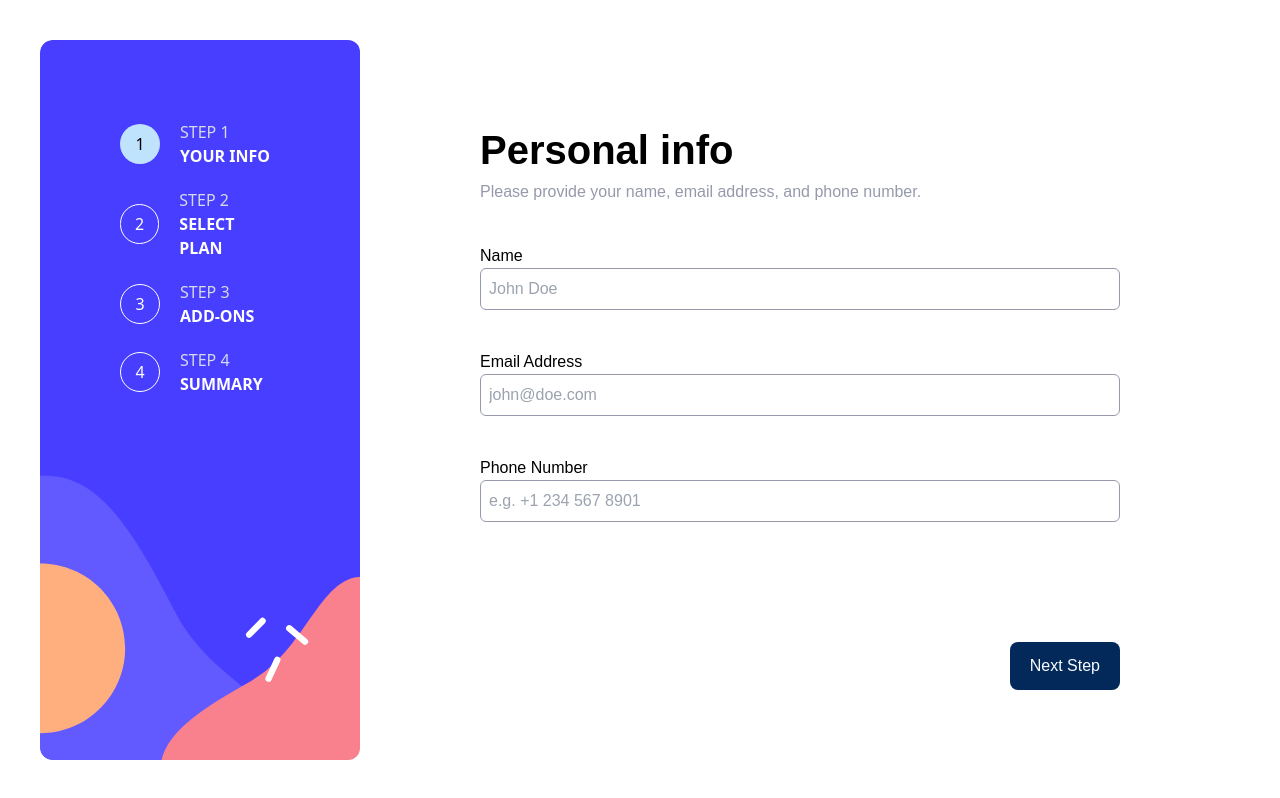
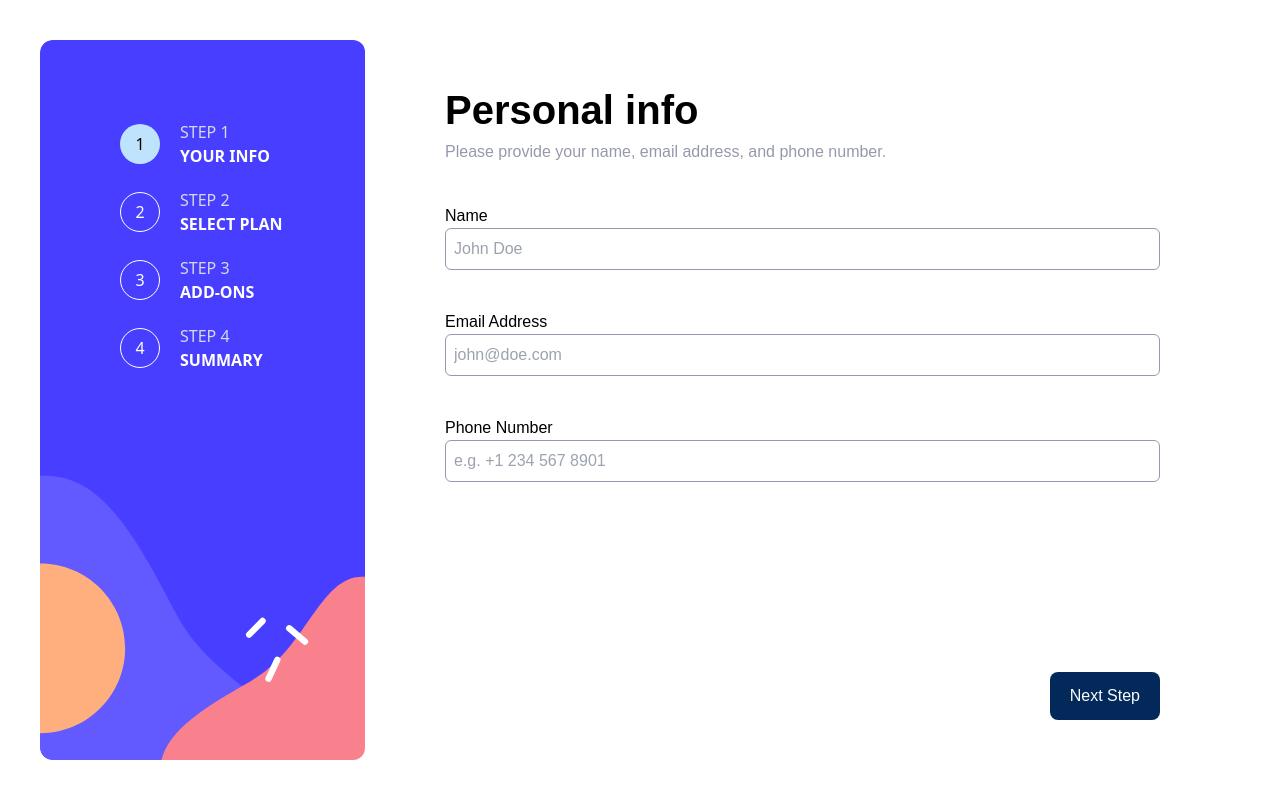
Before and after one commit to camjohnson-code/fe-mentor-multi-page-form, a React (Vite) app: page / in a window 1280 px wide. Built offline with nearby package versions, Linux system fonts and the light colour scheme.

Commit message:
Refactor css

```diff
--- a/src/App.jsx
+++ b/src/App.jsx
@@ -87,7 +87,8 @@ function App() {
           </div>
         </div>
       </aside>
-      {step === 1 ? (
+      <section className='h-100 w-full px-20 py-10'>
+        {step === 1 ? (
         <PersonalInfo
           name={name}
           setName={setName}
@@ -121,6 +122,7 @@ function App() {
       ) : (
         ''
       )}
+      </section>
     </main>
   );
 }
--- a/src/Finishing Up.jsx
+++ b/src/Finishing Up.jsx
@@ -18,7 +18,8 @@ const FinishingUp = ({
     }, 0);
 
   return (
-    <section className='font-ubuntu w-3/5 h-100 pt-20 px-30 flex flex-col items-start'>
+    <section className='font-ubuntu w-full h-full flex flex-col justify-between items-start'>
+      <div className='w-full'>
         <h1 className='text-h1 font-extrabold'>Finishing up</h1>
         <p className='font-thin text-cool-gray'>
           Double-check everything looks OK before confirming.
@@ -62,8 +63,9 @@ const FinishingUp = ({
             }`}</p>
           </div>
         </section>
+      </div>
 
-      <div className='w-full flex justify-between items-center mt-30'>
+      <div className='w-full flex justify-between items-center'>
         <button
           onClick={decreaseStep}
           className='text-cool-gray hover:font-bold'
--- a/src/Personal Info.jsx
+++ b/src/Personal Info.jsx
@@ -14,7 +14,8 @@ const PersonalInfo = ({
   increaseStep,
 }) => {
   return (
-    <section className='font-ubuntu w-full h-100 pt-20 px-30'>
+    <section className='font-ubuntu w-full h-full flex flex-col justify-between'>
+      <div>
         <h1 className='text-h1 font-extrabold'>Personal info</h1>
         <p className='font-thin text-cool-gray'>
           Please provide your name, email address, and phone number.
@@ -91,9 +92,11 @@ const PersonalInfo = ({
               onChange={(event) => setPhone(event.target.value)}
             />
           </div>
+        </form>
+      </div>
       <div className='flex justify-end'>
         <button
-            className='mt-20 bg-marine-blue text-alabaster border-none rounded-lg px-5 py-3 w-auto'
+          className=' bg-marine-blue text-alabaster border-none rounded-lg px-5 py-3 w-auto'
           type='submit'
           onClick={(event) => {
             event.preventDefault();
@@ -113,7 +116,6 @@ const PersonalInfo = ({
           Next Step
         </button>
       </div>
-      </form>
     </section>
   );
 };
--- a/src/Select Your Plan.jsx
+++ b/src/Select Your Plan.jsx
@@ -29,11 +29,12 @@ const SelectPlan = ({
   };
 
   const handleClick = (index) => {
-    setSelectedPlan(plans[index])
-  }
+    setSelectedPlan(plans[index]);
+  };
 
   return (
-    <section className='font-ubuntu w-full h-100 pt-20 px-30 flex flex-col items-start'>
+    <section className='font-ubuntu w-full h-full flex flex-col items-start justify-between'>
+      <div className='w-full'>
         <h1 className='text-h1 font-extrabold'>Select your plan</h1>
         <p className='font-thin text-cool-gray'>
           You have the option of monthly or yearly billing.
@@ -54,7 +55,8 @@ const SelectPlan = ({
         <div className='w-full flex justify-center items-center'>
           <ToggleSwitch isMonthly={isMonthly} setIsMonthly={setIsMonthly} />
         </div>
-      <div className='w-full flex justify-between items-center mt-40'>
+      </div>
+      <div className='w-full flex justify-between items-center'>
         <button
           onClick={decreaseStep}
           className='text-cool-gray hover:font-bold'
```
Lines whose indentation alone changed are shown as unchanged.
